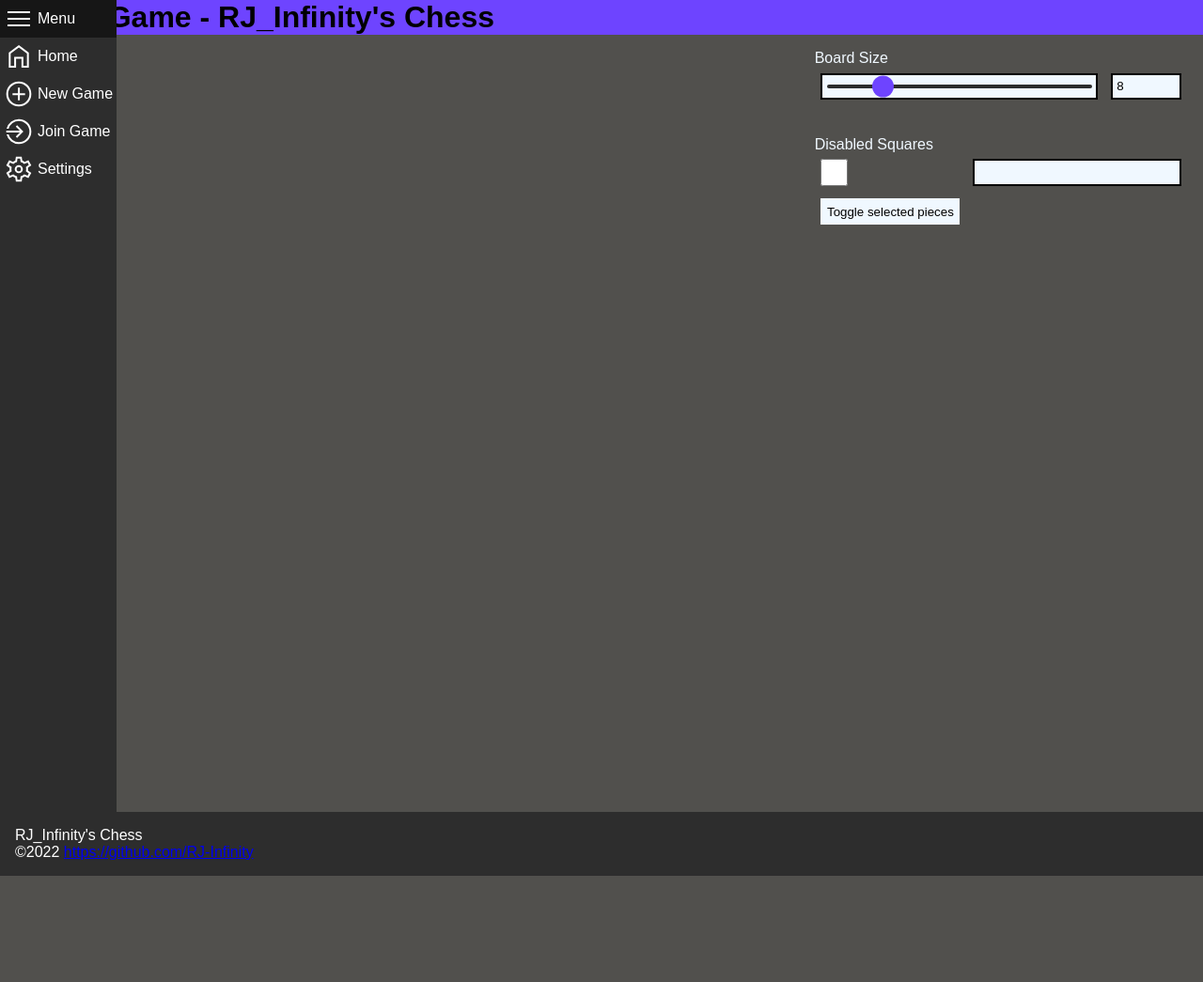
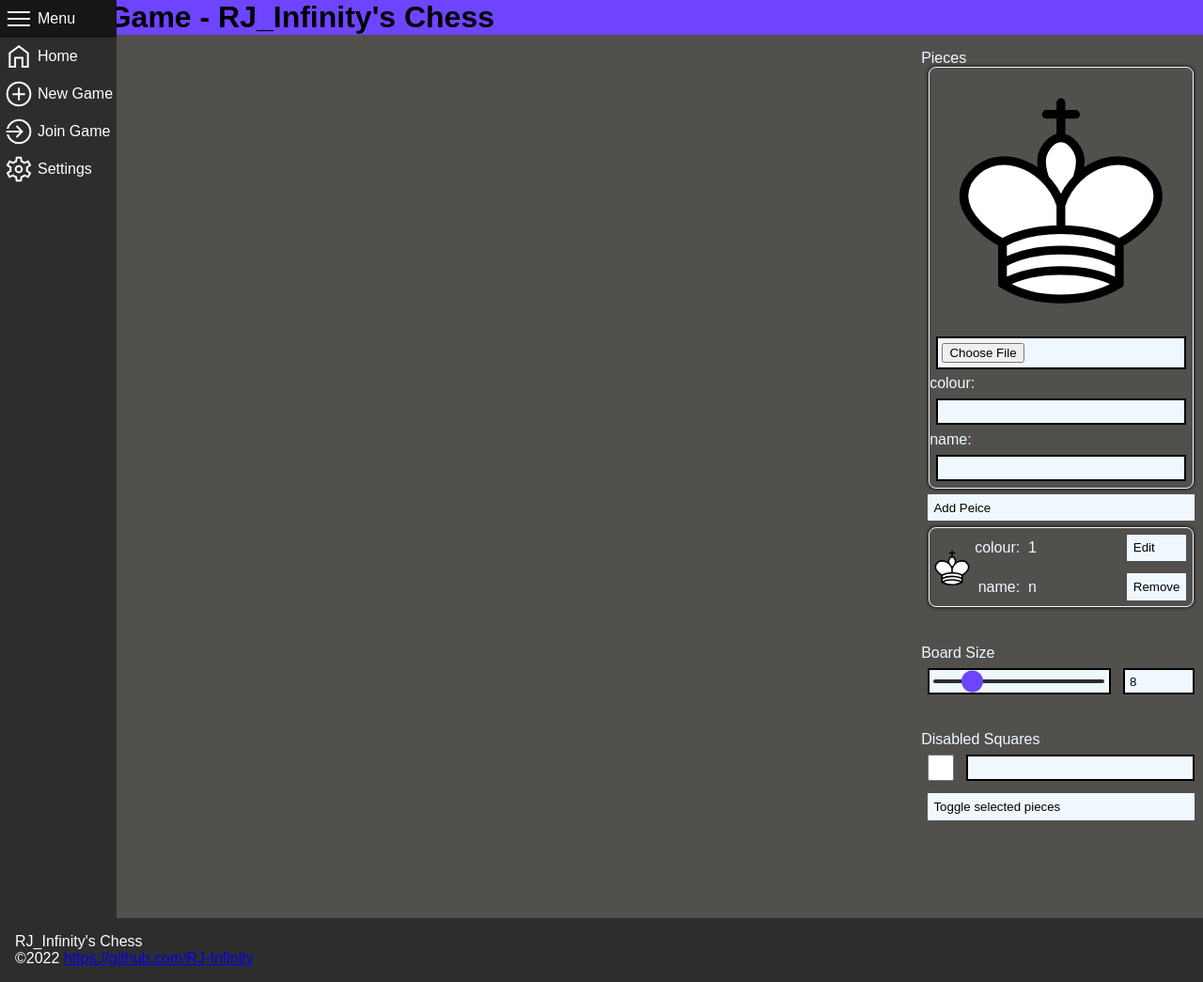
Before and after one commit to RJ-Infinity/ChessEngine, a Flask app: page /newGame in a window 1280 px wide. Shown: the whole page at 94% size. Before the commit the page ends 932 px from the top, so only its background shows below. Run offline with Flask 2, Linux system fonts and the light colour scheme; some libraries are stand-ins or nearby versions.

Commit message:
started peice selector

```diff
--- a/web/template/newGame.html
+++ b/web/template/newGame.html
@@ -51,11 +51,84 @@
 		.disabled-sqr{
 			grid-template-columns: max-content 1fr;
 		}
+		#removeBtn,
+		#AddPiece{
+			grid-column: 1 / span 2;
+		}
+		.error>#removeBtn,
+		.error>input[type=text],
+		#RemovePieceButton:hover{
+			background-color: rgb(255, 90, 90);
+		}
+		.pieces>ul>li>svg{
+			height: 3em;
+			grid-row: 1 / span 2;
+		}
+		.pieces>ul>li>span:nth-of-type(2n-1){
+			text-align: right;
+			padding-right: 1ch;
+		}
+		.pieces>ul>li{
+			list-style: none;
+			display: grid;
+			grid-template-columns: 3em [prop]min-content [value]1fr [button]min-content;
+			border: 1px solid aliceblue;
+			border-radius: .5em;
+			box-shadow: 0 0 4px black;
+			align-items: center;
+			margin: 0.5em;
+			margin-top: 0;
+		}
+		.pieces>ul{
+			padding-left: 0;
+			margin: 0;
+		}
+		.piece-prop{
+			grid-column-start: prop;
+			grid-column-end: prop;
+		}
+		.piece-value{
+			grid-column-start: value;
+			grid-column-end: value;
+		}
+		#EditPieceButton,
+		#RemovePieceButton{
+			grid-column-start: button;
+			grid-column-end: button;
+		}
+		#EditPieceButton{
+			grid-row: 1;
+		}
+		.peice-editor{
+			display: grid;
+			border: 1px solid aliceblue;
+			border-radius: .5em;
+			box-shadow: 0 0 4px black;
+			margin: 0 0.5em;
+		}
 	</style>
 {%endblock%}
 {%block main%}
 	<chess-board- id="ChessBoard"></chess-board->
 	<div class="settings">
+		<div class="setting pieces" name="Pieces">
+			<div class="peice-editor">
+				<svg xmlns="http://www.w3.org/2000/svg" version="1.1" viewBox="0 0 45 45"><g style="fill:none; fill-opacity:1; fill-rule:evenodd; stroke:#000000; stroke-width:1.5; stroke-linecap:round;stroke-linejoin:round;stroke-miterlimit:4; stroke-dasharray:none; stroke-opacity:1;"><path d="M 22.5,11.63 L 22.5,6" style="fill:none; stroke:#000000; stroke-linejoin:miter;"/><path d="M 20,8 L 25,8" style="fill:none; stroke:#000000; stroke-linejoin:miter;"/><path d="M 22.5,25 C 22.5,25 27,17.5 25.5,14.5 C 25.5,14.5 24.5,12 22.5,12 C 20.5,12 19.5,14.5 19.5,14.5 C 18,17.5 22.5,25 22.5,25" style="fill:#ffffff; stroke:#000000; stroke-linecap:butt; stroke-linejoin:miter;"/><path d="M 12.5,37 C 18,40.5 27,40.5 32.5,37 L 32.5,30 C 32.5,30 41.5,25.5 38.5,19.5 C 34.5,13 25,16 22.5,23.5 L 22.5,27 L 22.5,23.5 C 20,16 10.5,13 6.5,19.5 C 3.5,25.5 12.5,30 12.5,30 L 12.5,37" style="fill:#ffffff; stroke:#000000;"/><path d="M 12.5,30 C 18,27 27,27 32.5,30" style="fill:none; stroke:#000000;"/><path d="M 12.5,33.5 C 18,30.5 27,30.5 32.5,33.5" style="fill:none; stroke:#000000;"/><path d="M 12.5,37 C 18,34 27,34 32.5,37" style="fill:none; stroke:#000000;"/></g></svg>
+				<input type="file" id="svgImageFileInput" accept="image/svg+xml">
+				<span>colour:</span><input type="number"/>
+				<span>name:</span><input type="text"/>
+			</div>
+			<button id="AddPiece">Add Peice</button>
+			<ul>
+				<li>
+					<svg xmlns="http://www.w3.org/2000/svg" version="1.1" viewBox="0 0 45 45"><g style="fill:none; fill-opacity:1; fill-rule:evenodd; stroke:#000000; stroke-width:1.5; stroke-linecap:round;stroke-linejoin:round;stroke-miterlimit:4; stroke-dasharray:none; stroke-opacity:1;"><path d="M 22.5,11.63 L 22.5,6" style="fill:none; stroke:#000000; stroke-linejoin:miter;"/><path d="M 20,8 L 25,8" style="fill:none; stroke:#000000; stroke-linejoin:miter;"/><path d="M 22.5,25 C 22.5,25 27,17.5 25.5,14.5 C 25.5,14.5 24.5,12 22.5,12 C 20.5,12 19.5,14.5 19.5,14.5 C 18,17.5 22.5,25 22.5,25" style="fill:#ffffff; stroke:#000000; stroke-linecap:butt; stroke-linejoin:miter;"/><path d="M 12.5,37 C 18,40.5 27,40.5 32.5,37 L 32.5,30 C 32.5,30 41.5,25.5 38.5,19.5 C 34.5,13 25,16 22.5,23.5 L 22.5,27 L 22.5,23.5 C 20,16 10.5,13 6.5,19.5 C 3.5,25.5 12.5,30 12.5,30 L 12.5,37" style="fill:#ffffff; stroke:#000000;"/><path d="M 12.5,30 C 18,27 27,27 32.5,30" style="fill:none; stroke:#000000;"/><path d="M 12.5,33.5 C 18,30.5 27,30.5 32.5,33.5" style="fill:none; stroke:#000000;"/><path d="M 12.5,37 C 18,34 27,34 32.5,37" style="fill:none; stroke:#000000;"/></g></svg>
+					<span class="piece-prop">colour:</span><span class="piece-value">1</span>
+					<span class="piece-prop">name:</span><span class="piece-value">n</span>
+					<button id="EditPieceButton">Edit</button>
+					<button id="RemovePieceButton">Remove</button>
+				</li>
+			</ul>
+		</div>
 		<div class="setting board-size" name="Board Size">
 			<input type="range" min="3" max="30" value="8" id="chessBoardWidthSlider">
 			<input type="number" min="1" value="8" id="chessBoardWidth">
```
